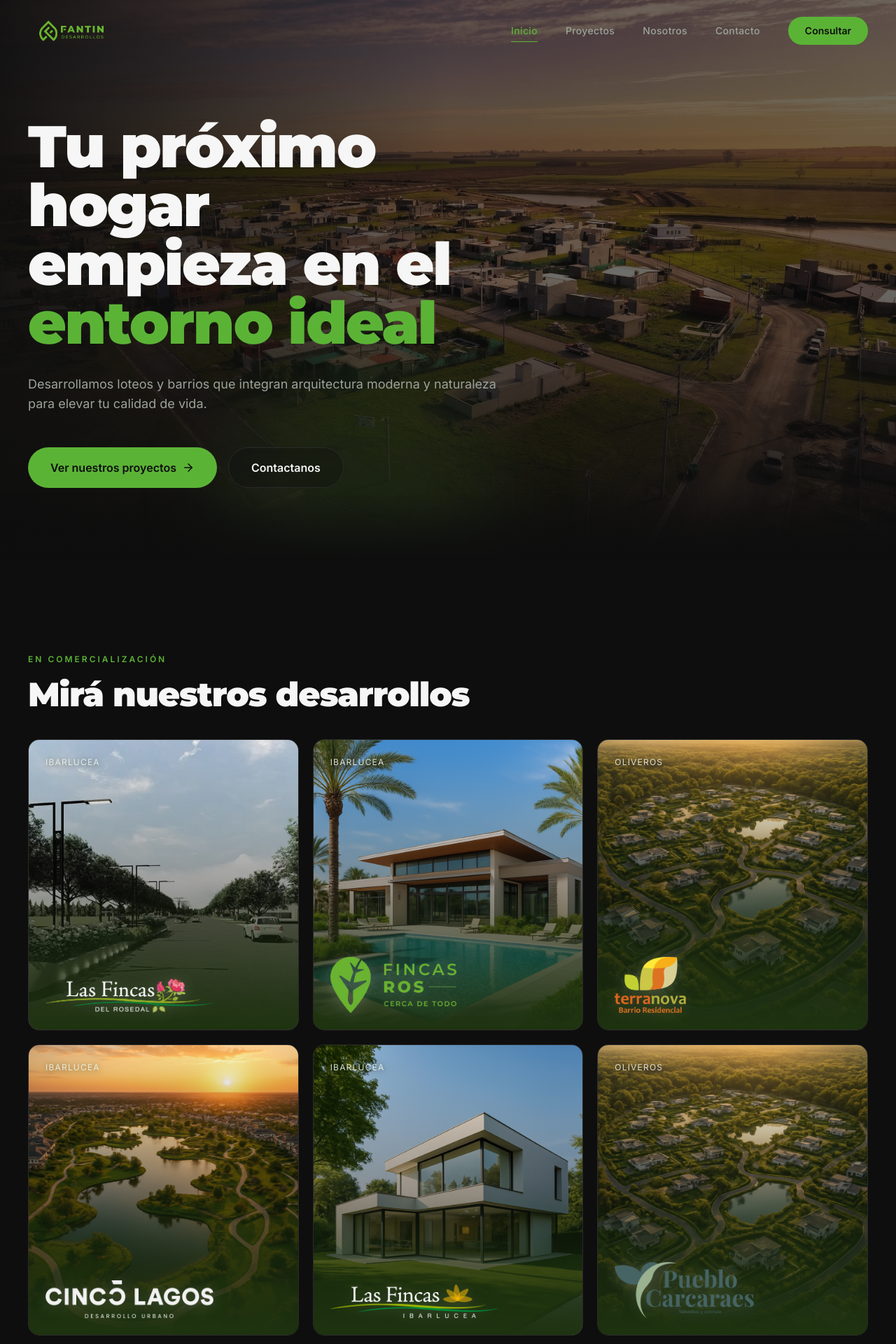
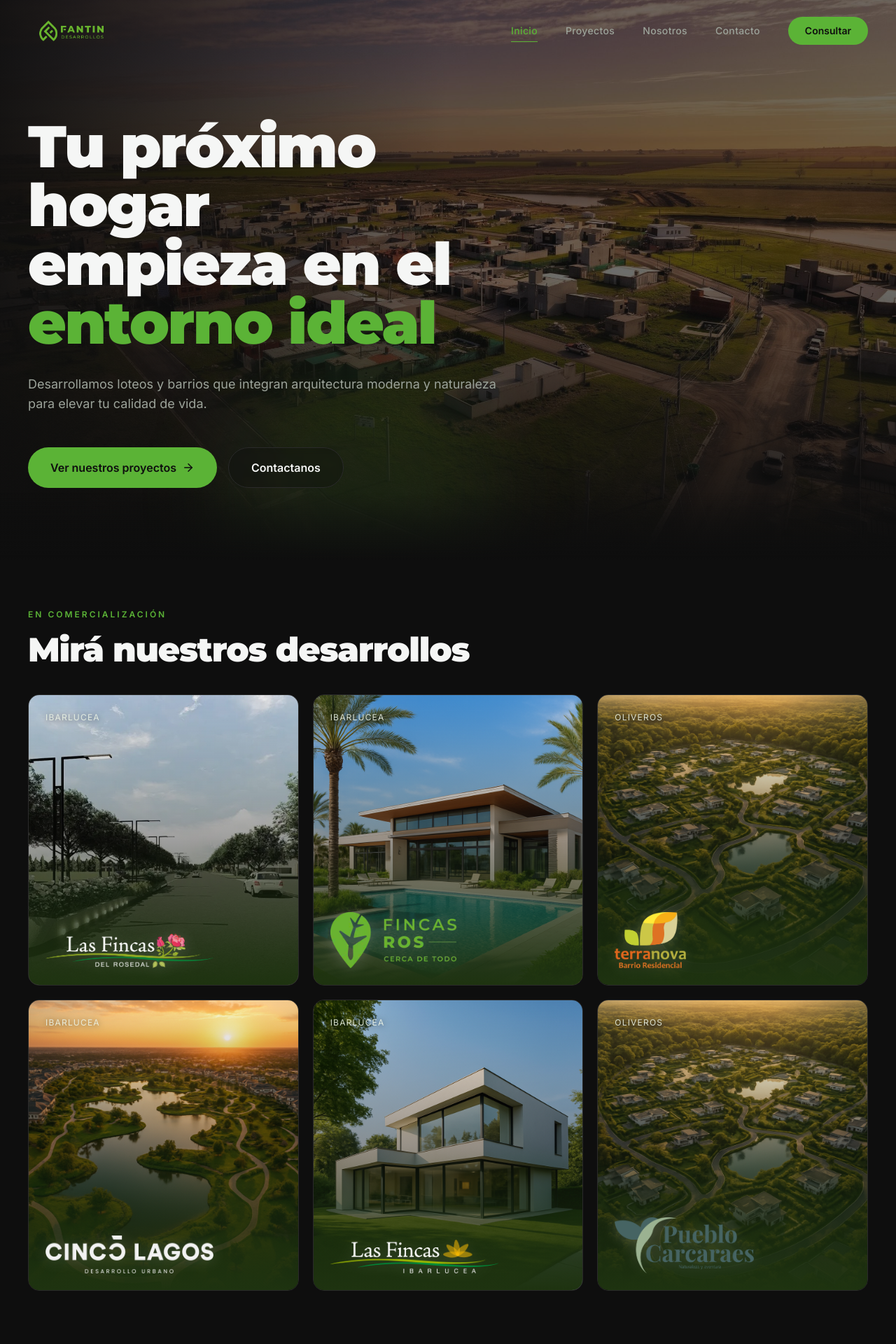
Before and after one commit to Federico-Rosso/fantin-desarrollos, a Next.js app: page / in a window 1280 px wide. Shown: the top 1920 px of the page at 70% size. Built offline with nearby package versions, Linux system fonts and the light colour scheme.

Commit message:
refactor: adjust padding and margin in Portfolio component layout
Co-authored-by: Federico-Rosso <214753688+Federico-Rosso@users.noreply.github.com>

```diff
--- a/src/components/Portfolio.jsx
+++ b/src/components/Portfolio.jsx
@@ -40,7 +40,7 @@
   );
 
   return (
-    <section id="proyectos" className="relative bg-premium-black py-24 sm:py-32">
+    <section id="proyectos" className="relative bg-premium-black pt-12 pb-24 sm:pt-16 sm:pb-32">
       <div className="mx-auto w-full max-w-7xl px-6 sm:px-10">
         {/* En comercialización */}
         <div className="mb-10 max-w-2xl">
```
